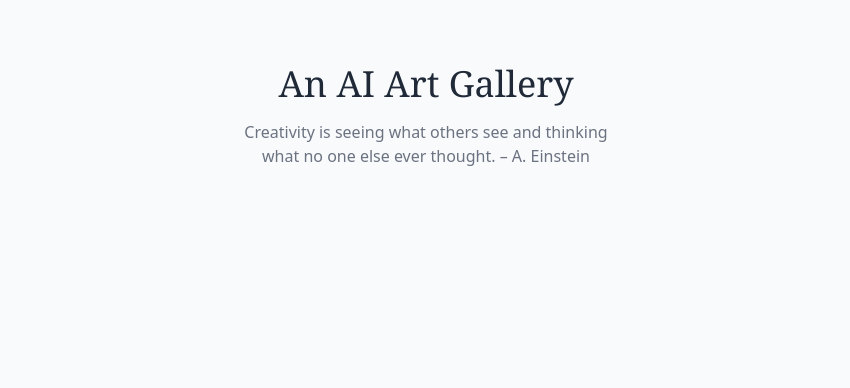
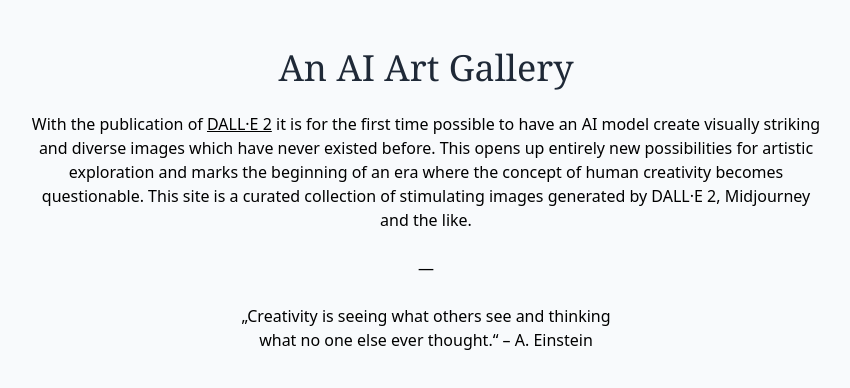
Before and after one commit to richartkeil/ai-art-gallery, an Astro site: page / in a window 1280 px wide. Shown: the whole page, without its empty margins (214-1064 px from the left). Built offline with nearby package versions, Linux system fonts and the light colour scheme; Astro itself is replaced by a stand-in of ours.

Commit message:
Add intro

```diff
--- a/src/pages/index.astro
+++ b/src/pages/index.astro
@@ -21,17 +21,27 @@
 ---
 
 <Layout title="AI Art Gallery">
-	<header class="p-4 sm:p-12 mt-4">
-		<h1 class="text-center text-4xl font-serif text-gray-800 dark:text-slate-200">An AI Art Gallery</h1>
-		<p class="m-auto w-full sm:w-96 text-center mt-4 text-gray-500 dark:text-slate-500">Creativity is seeing what others see and thinking what no one else ever thought. –
-			A.
-			Einstein</p>
+	<header class="p-4 sm:p-12 text-center marker:text-gray-500 dark:text-slate-500">
+		<h1 class="mb-6 text-4xl font-serif text-gray-800 dark:text-slate-200">An AI Art Gallery</h1>
+
+		<p class="mb-6 m-auto w-full md:w-2/3">With the publication of <a class="underline"
+				href="https://openai.com/dall-e-2/">DALL·E 2</a> it is for the
+			first time possible to have an AI model create visually striking and diverse images which have never existed
+			before. This opens up entirely new possibilities for artistic exploration and marks the beginning of an era
+			where the concept of human creativity becomes questionable.
+			This site is a curated collection of stimulating images generated by DALL·E 2, Midjourney and the like.</p>
+
+		<div class="mb-6 dark:text-slate-200">—</div>
+
+		<p class="m-auto w-full sm:w-96">„Creativity is seeing what others see and
+			thinking what no one else ever thought.“ – A. Einstein
+		</p>
 	</header>
 	<main>
 		<div class="p-4 sm:p-5 md:p-6 flex flex-wrap">
 			{creations.map(creation => (
 			<div class="w-full p-4 sm:w-1/2 sm:p-5 md:w-1/5 md:p-6">
-				<img src={creation.image.src} class="w-full rounded hover:shadow-xl transition-all hover:scale-105"/>
+				<img src={creation.image.src} class="w-full rounded hover:shadow-2xl transition-all hover:scale-125" />
 			</div>
 			))}
 		</div>
```
